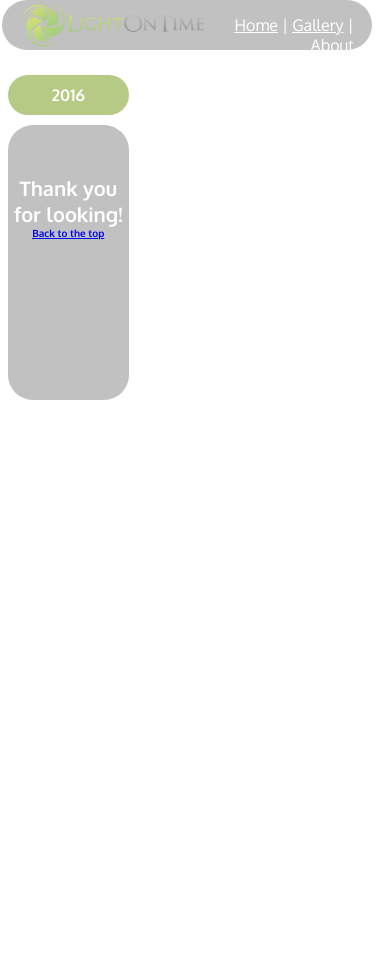
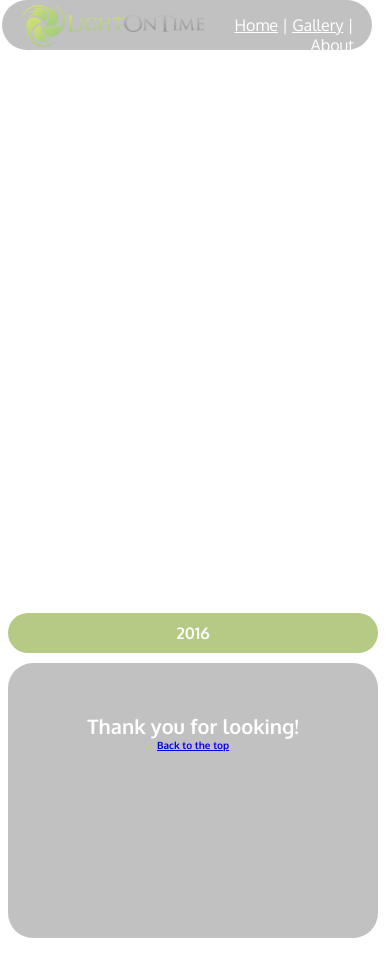
Before and after one commit to codifynw/codyscapes, a Django app: page /photos/ in a window 390 px wide. Shown: the top 977 px of the page. Run offline with Django 3.2, Linux system fonts and the light colour scheme; data that the repository does not hold is empty; some libraries are stand-ins or nearby versions.

Commit message:
started mobile layout.

```diff
--- a/photos/static/photos/css/main.css
+++ b/photos/static/photos/css/main.css
@@ -56,6 +56,34 @@
   height: calc(100% - 100px);
 }
 
+#index_nav {
+  top: 75px;
+  position:fixed;
+  border-radius: 25px;
+  display: block;
+  width: 31%;
+  height: 40px;
+  /*background-color: rgba(64,4,132,1);*/
+  background-color: rgba(181,202,133,1);
+  opacity: 1;
+  text-align: center;
+  padding-top: 0px;
+  color: white;
+  font-family: 'Oxygen', sans-serif;
+  font-weight: 700;
+}
+
+@media (max-width: 750px) {
+  #index {
+    width: 95%;
+    top: 50%;
+  }
+  #index_nav {
+    width: 95%;
+    top: 50%;
+  }
+}
+
 ::-webkit-scrollbar {
     display: none;
 }
@@ -74,22 +102,6 @@
   padding-bottom: 25px;
 }
 
-#index_nav {
-  top: 75px;
-  position:fixed;
-  border-radius: 25px;
-  display: block;
-  width: 31%;
-  height: 40px;
-  /*background-color: rgba(64,4,132,1);*/
-  background-color: rgba(181,202,133,1);
-  opacity: 1;
-  text-align: center;
-  padding-top: 0px;
-  color: white;
-  font-family: 'Oxygen', sans-serif;
-  font-weight: 700;
-}
 
 #header_right {
   color: white;
--- a/photos/templates/photos/index.html
+++ b/photos/templates/photos/index.html
@@ -95,6 +95,7 @@
 				}
 				marker.setZIndex(10);
 				marker.setIcon(make_icon('active',map));
+				check_width()
 			}
 
 		    var mapOptions = {
@@ -194,6 +195,14 @@
 		  		set_the_one_true_marker(markers[($( ".photo" ).index( elmOffsets[minOffset] ) )]);
 			});
 
+			function check_width() {
+				if ($(window).width() < 960) {
+					map.panBy(0, 100)
+				}
+			}
+
+			check_width()
+
 
 		}
 
@@ -204,6 +213,7 @@
 
 
 
+
 	</script>
 </footer>
 
```
